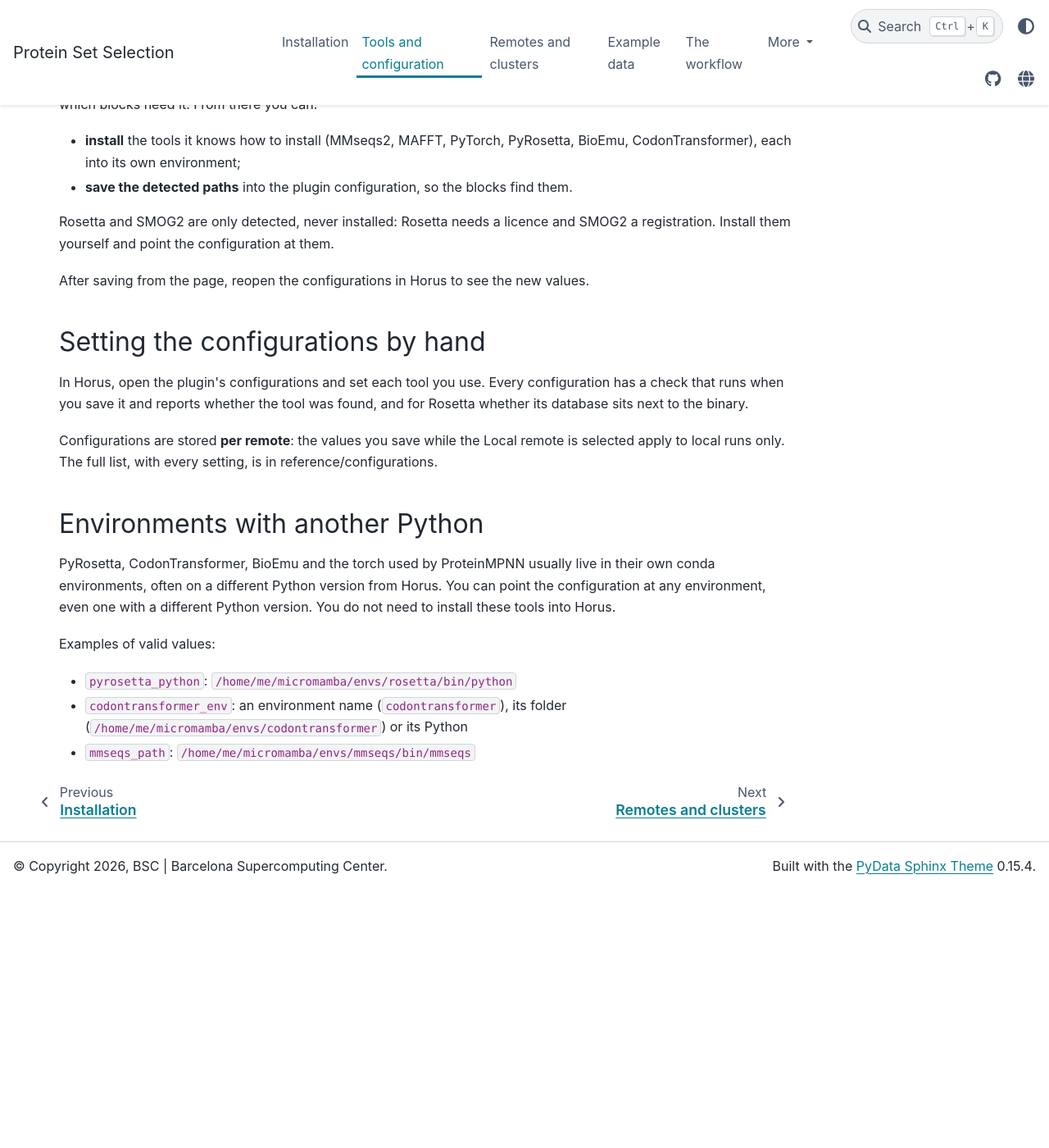
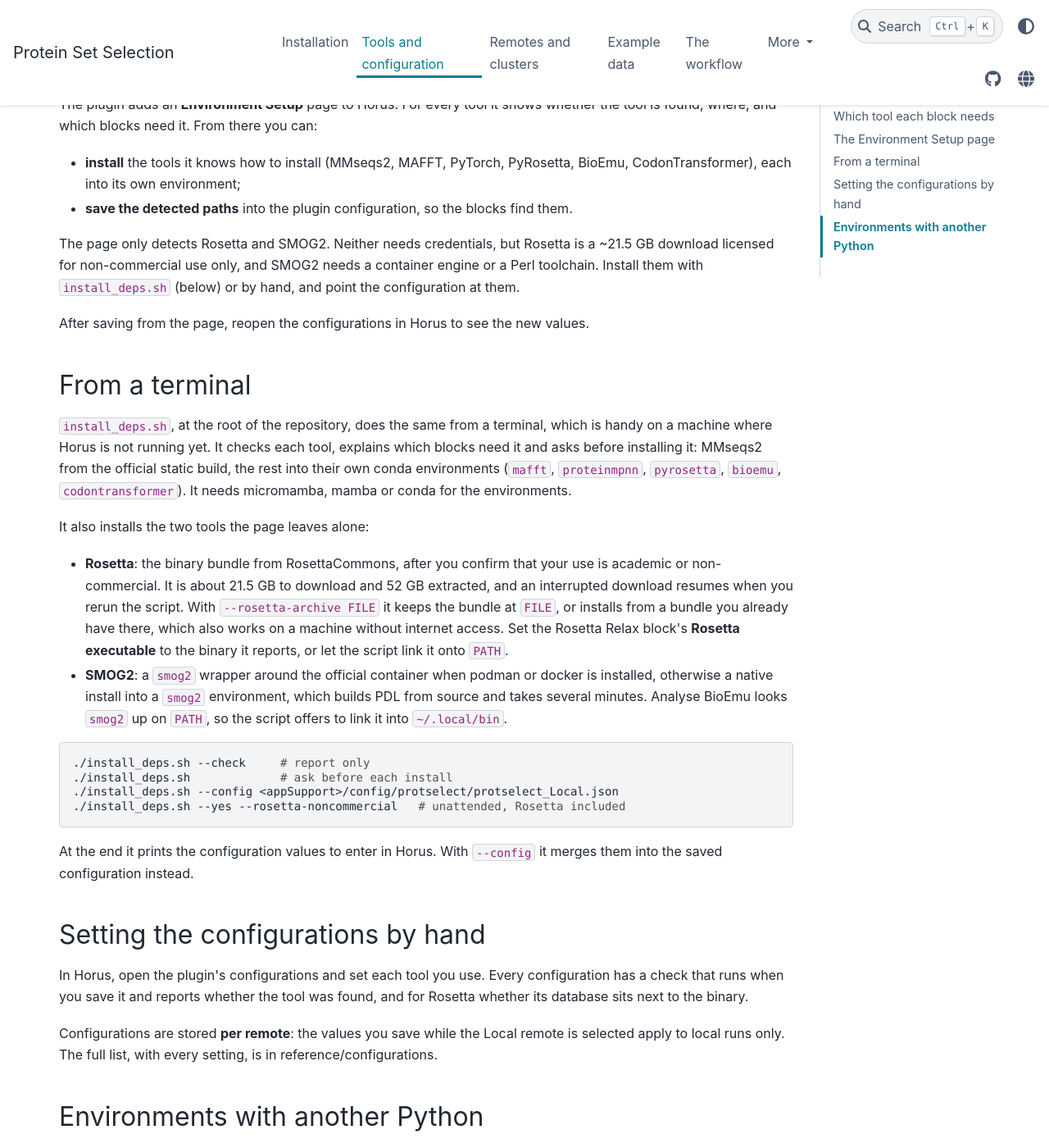
Before and after one commit to BSC-CNS-EAPM/protein-set-selection-horus, a Sphinx documentation site: the page built from docs/configuration.rst, in a window 1280 px wide and 1400 px high, scrolled down 1475 px. Shown: the whole window at 82% size. Built offline with Sphinx 7.4.7 and the PyData theme 0.15.4, drawn with Linux system fonts in a browser that asks for light colours; pages that are not in the unit, such as notebooks, are missing from menus; before the commit the page ends 2560 px from its top, so only the background shows below that; some of the changed text lies outside the part shown.

Commit message:
Add a terminal installer for the external tools
install_deps.sh checks each tool the blocks drive, says which blocks need it
and asks before installing it: MMseqs2 from the static build, MAFFT, the
torch environment for ProteinMPNN, PyRosetta, BioEmu and CodonTransformer in
their own conda environments. It does what the Environment Setup page does,
for machines where Horus is not running yet, and prints or saves (--config)
the resulting configuration values.

It also installs the two tools the page only detects. Neither needs
credentials: Rosetta's binary bundle downloads freely once the user confirms
non-commercial use (--rosetta-noncommercial for unattended runs), resumes a
dropped or stalled download, and can install from a kept bundle
(--rosetta-archive). It picks the MPI build only when its MPI library loads.
SMOG 2 runs from its official container when podman or docker is present,
otherwise from a perl environment checked with SMOG's own test-config.

--check reports only, --only limits the run to some tools, and the exit status
is 1 when a required tool is still missing. The docs drop the claims that
SMOG 2 needs registration and that Rosetta cannot be installed.

Co-Authored-By: Claude Opus 5.5 <noreply@anthropic.com>

```diff
--- a/docs/configuration.rst
+++ b/docs/configuration.rst
@@ -37,7 +37,7 @@ Which tool each block needs
      - Rosetta Relax
      - the block's **Rosetta path** and **Rosetta executable** parameters, or
        the executable on ``PATH``
-     - no: licensed, install it yourself
+     - no; ``install_deps.sh`` can (see below)
    * - PyRosetta
      - Analyse Rosetta Relax
      - configuration ``pyrosetta_python`` (a Python with PyRosetta)
@@ -49,7 +49,7 @@ Which tool each block needs
    * - SMOG2
      - Analyse BioEmu (fraction of native contacts, Q)
      - ``smog2`` on the ``PATH`` of the Horus process
-     - no: registration required
+     - no; ``install_deps.sh`` can (see below)
    * - CodonTransformer
      - CodonTransformer
      - configuration ``codontransformer_env``, unless the block's
@@ -77,12 +77,50 @@ whether the tool is found, where, and which blocks need it. From there you can:
 - **save the detected paths** into the plugin configuration, so the blocks find
   them.
 
-Rosetta and SMOG2 are only detected, never installed: Rosetta needs a licence
-and SMOG2 a registration. Install them yourself and point the configuration at
+The page only detects Rosetta and SMOG2. Neither needs credentials, but
+Rosetta is a ~21.5 GB download licensed for non-commercial use only, and SMOG2
+needs a container engine or a Perl toolchain. Install them with
+``install_deps.sh`` (below) or by hand, and point the configuration at
 them.
 
 After saving from the page, reopen the configurations in Horus to see the new
 values.
+
+From a terminal
+---------------
+
+``install_deps.sh``, at the root of the repository, does the same from a
+terminal, which is handy on a machine where Horus is not running yet. It checks
+each tool, explains which blocks need it and asks before installing it:
+MMseqs2 from the official static build, the rest into their own conda
+environments (``mafft``, ``proteinmpnn``, ``pyrosetta``, ``bioemu``,
+``codontransformer``). It needs micromamba, mamba or conda for the
+environments.
+
+It also installs the two tools the page leaves alone:
+
+- **Rosetta**: the binary bundle from RosettaCommons, after you confirm that
+  your use is academic or non-commercial. It is about 21.5 GB to download and
+  52 GB extracted, and an interrupted download resumes when you rerun the
+  script. With ``--rosetta-archive FILE`` it keeps the bundle at ``FILE``, or
+  installs from a bundle you already have there, which also works on a machine
+  without internet access. Set the Rosetta Relax block's **Rosetta executable** to the binary
+  it reports, or let the script link it onto ``PATH``.
+- **SMOG2**: a ``smog2`` wrapper around the official container when podman or
+  docker is installed, otherwise a native install into a ``smog2`` environment,
+  which builds PDL from source and takes several minutes. Analyse BioEmu looks
+  ``smog2`` up on ``PATH``, so the script offers to link it into
+  ``~/.local/bin``.
+
+.. code-block:: bash
+
+   ./install_deps.sh --check     # report only
+   ./install_deps.sh             # ask before each install
+   ./install_deps.sh --config <appSupport>/config/protselect/protselect_Local.json
+   ./install_deps.sh --yes --rosetta-noncommercial   # unattended, Rosetta included
+
+At the end it prints the configuration values to enter in Horus. With
+``--config`` it merges them into the saved configuration instead.
 
 Setting the configurations by hand
 ----------------------------------
```
Also changed, not shown: README.md (+2 -1 lines), 1 other file.
